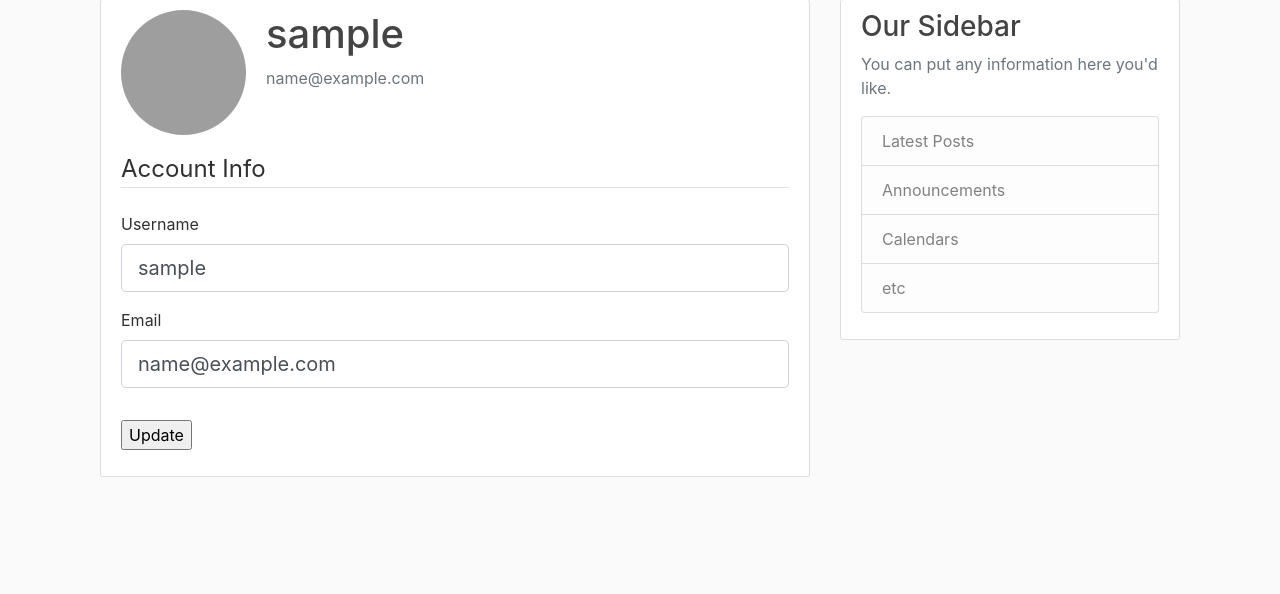
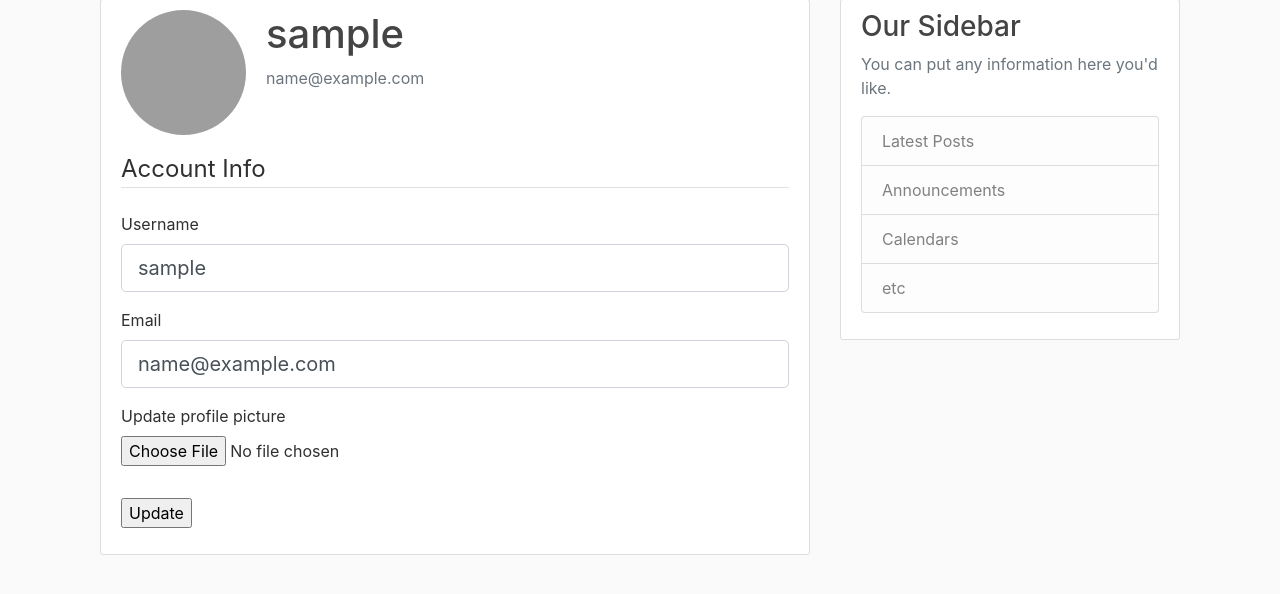
Before and after one commit to Hallowed8/Flask-Blog, a Flask app: page /account in a window 1280 px wide. Shown: the part 81-675 px from the top of the page. Run offline with Flask 2, Linux system fonts and the light colour scheme; the visitor is signed in with stand-in values (Sample User, id 1); data comes from the database, SQL or seed files in the repository; some libraries are stand-ins or nearby versions; grey boxes are pictures that could not be loaded.

Commit message:
added change profile picture option into account form

```diff
--- a/flaskblog/forms.py
+++ b/flaskblog/forms.py
@@ -3,6 +3,7 @@ from wtforms import StringField, PasswordField, SubmitField, BooleanField
 from wtforms.validators import DataRequired, Length, Email, EqualTo, ValidationError
 from flaskblog.models import User
 from flask_login import current_user
+from flask_wtf.file import FileField, FileAllowed
 
 class RegistrationForm(FlaskForm):
     username = StringField('Username', validators = [DataRequired(), Length(min=2, max = 25)])
@@ -42,6 +43,7 @@ class UpdateAccountForm(FlaskForm):
     email = StringField('Email', validators = [DataRequired(), Email()])
     username = StringField('Username', validators = [DataRequired(), Length(min=2, max = 25)])
     submit = SubmitField('Update')
+    picture = FileField('Update profile picture', validators=[FileAllowed(['jpg', 'png'])])
 
     def validate_username(self, username):
         if username.data != current_user.username:
--- a/flaskblog/routes.py
+++ b/flaskblog/routes.py
@@ -3,6 +3,9 @@ from flaskblog.models import User, Post
 from flaskblog.forms import RegistrationForm, LoginForm, UpdateAccountForm
 from flaskblog import app, db, bcrypt
 from flask_login import login_user, current_user, logout_user, login_required
+import secrets
+import os
+from PIL import Image
 
 posts = [
     {
@@ -66,11 +69,28 @@ def logout():
     flash("You've been logged out", 'info')
     return redirect(url_for('home'))
 
+def save_picture(form_picture):
+    random_hex = secrets.token_hex(8)
+    _, f_ext = os.path.splitext(form_picture.filename)
+    picture_fn = random_hex+f_ext
+    picture_path = os.path.join(app.root_path, 'static/profile_pics', picture_fn)
+
+    output_size = (125,125)
+    i = Image.open(form_picture)
+    i.thumbnall(output_size)
+    i.save(picture_path)
+
+    return picture_fn
+
 @app.route('/account', methods = ['GET', 'POST'])
 @login_required
 def account():
     form = UpdateAccountForm()
     if form.validate_on_submit():
+        if form.picture.data:
+            picture_file = save_picture(form.picture.data)
+            current_user.image_file = picture_file
+
         current_user.username = form.username.data
         current_user.email = form.email.data
         db.session.commit()
--- a/flaskblog/templates/account.html
+++ b/flaskblog/templates/account.html
@@ -8,7 +8,7 @@
         <p class="text-secondary">{{ current_user.email }}</p>
       </div>
     </div>
-        <form  method="POST" action = "">
+        <form  method="POST" action = "" enctype="multipart/form-data">
             {{ form.hidden_tag() }}
             <fieldset class="form-group">
                 <legend class="border-bottom mb-4">Account Info</legend>
@@ -40,6 +40,15 @@
                         {{ form.email(class="form-control form-control-lg") }}
                     {% endif %}
                 </div>
+                <div class="form-group">
+                    {{ form.picture.label() }}
+                    {{ form.picture(class="form-control-file") }}
+                    {% if form.picture.errors %}
+                        {% for error in form.picture.errors %}
+                            <span class="text-danger">{{ error }}</span></br>
+                        {% endfor %}
+                    {% endif %}
+                </div>
                 </fieldset>
                 <div class="form-group">
                     {{ form.submit(class = "brn-outline-info") }}
```
